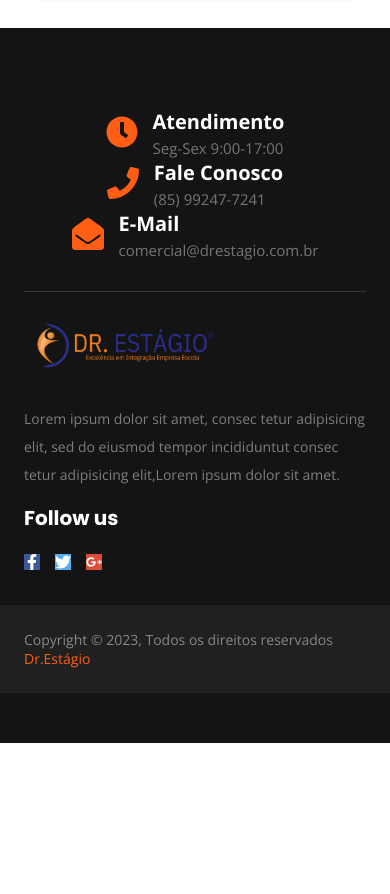
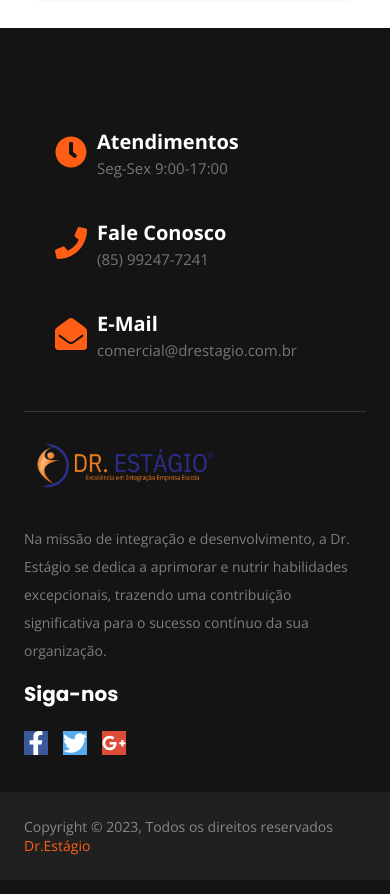
Before and after one commit to GaelBaptista/drestagio, a React (Vite) app: page /projects/programa-estagio in a window 390 px wide. Shown: the part 1223-2117 px from the top of the page. Before the commit the page ends 1966 px from the top, so only its background shows below. Built offline with nearby package versions, Linux system fonts and the light colour scheme.

Commit message:
footerSetingsResponsive

```diff
--- a/src/components/Footer/footer.css
+++ b/src/components/Footer/footer.css
@@ -103,79 +103,35 @@
   }
   .footer-social-icon a {
     color: #fff;
-    font-size: 16px;
+    font-size: 24px; /* Aumenta o tamanho dos ícones */
     margin-right: 15px;
+    display: inline-block;
   }
+
   .footer-social-icon i {
-    height: 40px;
-    width: 40px;
+    height: 50px; /* Aumenta o tamanho do espaço ocupado pelo ícone */
+    width: 50px; /* Aumenta o tamanho do espaço ocupado pelo ícone */
     text-align: center;
-    line-height: 38px;
+    line-height: 50px; /* Ajusta a altura do ícone */
     border-radius: 50%;
+    padding: 10px; /* Adiciona um espaçamento interno */
+    transition: background-color 0.3s; /* Adiciona uma transição suave */
+  }
 
+  .footer-social-icon i:hover {
+    background-color: rgba(255, 255, 255, 0.1); /* Altera a cor de fundo ao passar o mouse */
   }
-  .facebook-bg{
+
+  .facebook-bg {
     background: #3B5998;
+  }
 
-  }
-  .twitter-bg{
+  .twitter-bg {
     background: #55ACEE;
   }
-  .google-bg{
+
+  .google-bg {
     background: #DD4B39;
-  }
-  .footer-widget-heading h3 {
-    color: #fff;
-    font-size: 20px;
-    font-weight: 600;
-    margin-bottom: 40px;
-    position: relative;
-  }
-  .footer-widget-heading h3::before {
-    content: "";
-    position: absolute;
-    left: 0;
-    bottom: -15px;
-    height: 2px;
-    width: 50px;
-    background: #ff5e14;
-  }
-  .footer-widget ul li {
-    display: inline-block;
-    float: left;
-    width: 50%;
-    margin-bottom: 12px;
-  }
-  .footer-widget ul li a:hover{
-    color: #ff5e14;
-  }
-  .footer-widget ul li a {
-    color: #878787;
-    text-transform: capitalize;
-  }
-  .subscribe-form {
-    position: relative;
-    overflow: hidden;
-  }
-  .subscribe-form input {
-    width: 100%;
-    padding: 14px 28px;
-    background: #2E2E2E;
-    border: 1px solid #2E2E2E;
-    color: #fff;
-  }
-  .subscribe-form button {
-      position: absolute;
-      right: 0;
-      background: #ff5e14;
-      padding: 13px 20px;
-      border: 1px solid #ff5e14;
-      top: 0;
-  }
-  .subscribe-form button i {
-    color: #fff;
-    font-size: 22px;
-    transform: rotate(-6deg);
   }
   .copyright-area{
     background: #202020;
@@ -200,3 +156,25 @@
     font-size: 14px;
     color: #878787;
   }
+
+
+
+@media screen and (max-width: 650px) {
+  .single-cta {
+    flex: 1; /* Faz com que todos os elementos tenham a mesma largura */
+   margin:10px;
+   padding: 10px; /* Adiciona um pequeno espaçamento entre os elementos */
+    width: 300px;
+
+
+  }
+
+
+  .single-cta i {
+    font-size: 20px; /* Reduz o tamanho do ícone para economizar espaço */
+  }
+
+  .cta-text {
+    padding-left: 10px; /* Reduz o espaçamento à esquerda para economizar espaço */
+  }
+}
--- a/src/components/Footer/footer.tsx
+++ b/src/components/Footer/footer.tsx
@@ -21,7 +21,7 @@ export function Footer() {
             <div className="single-cta">
             <i className="far fa-envelope-open"><FaClock className="icon" /></i>
               <div className="cta-text">
-                <h4>Atendimento</h4>
+                <h4>Atendimentos</h4>
                 <span>Seg-Sex 9:00-17:00</span>
               </div>
             </div>
@@ -36,7 +36,7 @@ export function Footer() {
             </div>
           </div>
           <div className="col-xl-4 col-md-4 mb-30">
-            <div className="single-cta">
+            <div className="single-cta ">
             <i className="far fa-envelope-open"><FaEnvelopeOpen className="icon" /></i>
               <div className="cta-text">
                 <h4>E-Mail</h4>
@@ -54,10 +54,10 @@ export function Footer() {
                 <a href="index.html"><img src={LogoFooter} className="img-fluid" alt="logo" /></a>
               </div>
               <div className="footer-text">
-                <p>Lorem ipsum dolor sit amet, consec tetur adipisicing elit, sed do eiusmod tempor incididuntut consec tetur adipisicing elit,Lorem ipsum dolor sit amet.</p>
+                <p>Na missão de integração e desenvolvimento, a Dr. Estágio se dedica a aprimorar e nutrir habilidades excepcionais, trazendo uma contribuição significativa para o sucesso contínuo da sua organização.</p>
               </div>
               <div className="footer-social-icon">
-                <span>Follow us</span>
+                <span>Siga-nos</span>
 
                <a href="#"><FaFacebookF className="facebook-bg" /></a>
                 <a href="#"><FaTwitter className="twitter-bg" /></a>
--- a/src/routes/Home/ContactHome/contactHome.css
+++ b/src/routes/Home/ContactHome/contactHome.css
@@ -126,6 +126,8 @@ button a {
   text-decoration: none;
   margin-top: 10px; /* Adiciona espaçamento entre o parágrafo e o botão */
   border-radius: 10px;
+  transition: all 0.25s ease;
+
 }
 
 .infos button:hover {
```
